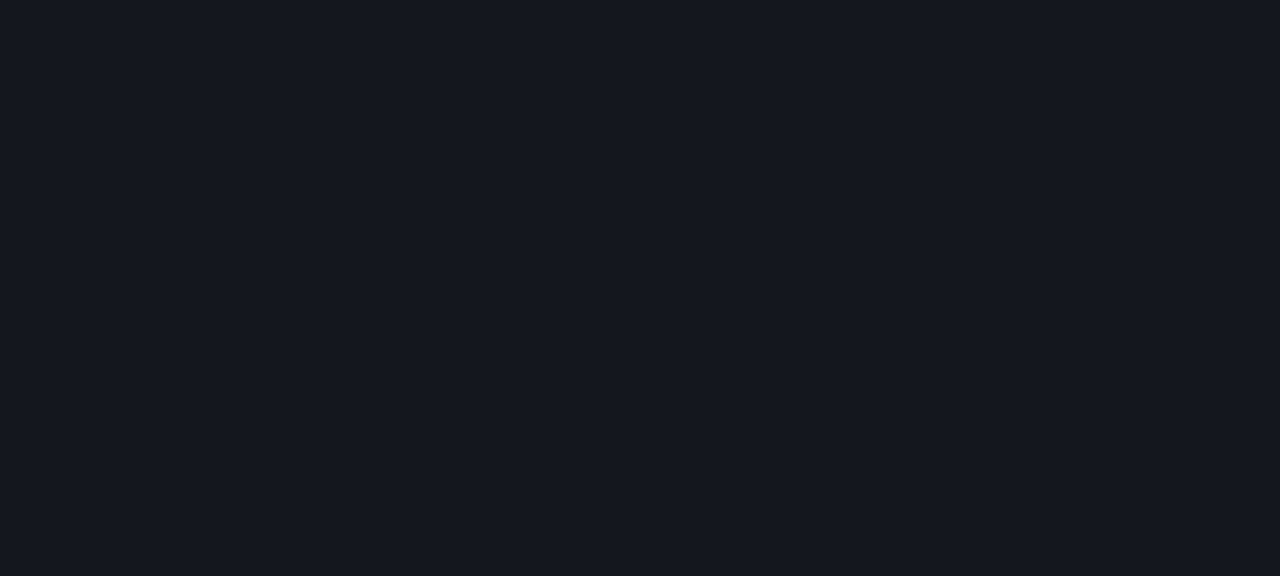
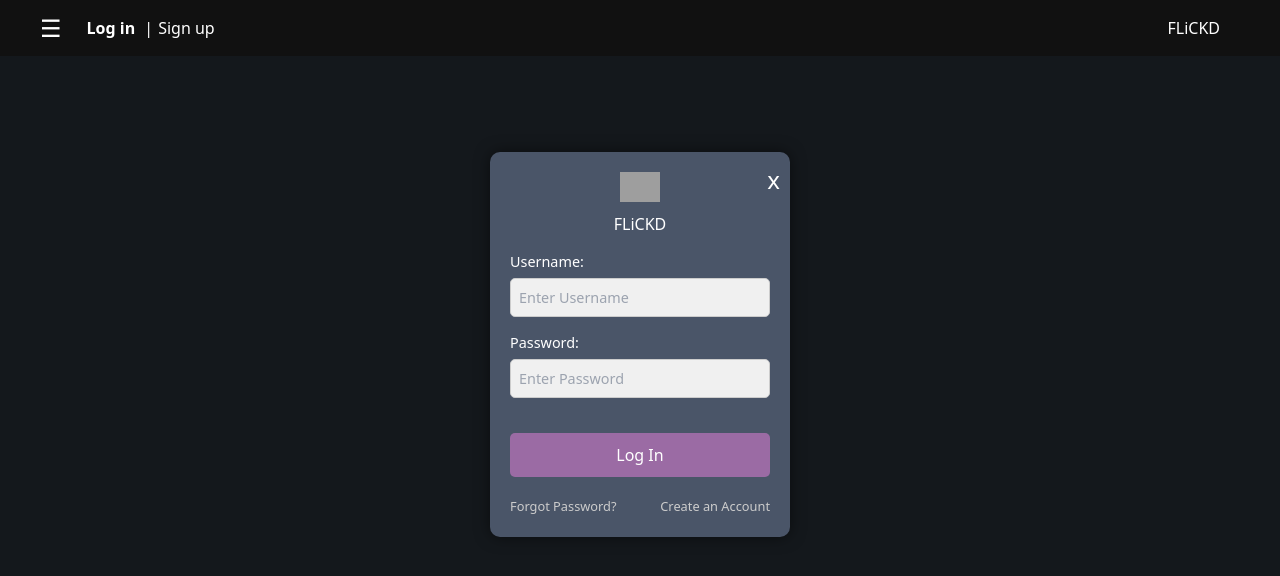
Before and after one commit to dwit729/FLICKD, a React (Vite) app in the folder frontend/: page /Login in a window 1280 px wide. Before the commit this address had no page. Shown: the top 576 px of the page. Built offline with nearby package versions, Linux system fonts and the light colour scheme; grey boxes are pictures that could not be loaded.

Commit message:
Added Log In with clickable Navbar linked to page.

```diff
--- a/frontend/src/App.jsx
+++ b/frontend/src/App.jsx
@@ -2,8 +2,8 @@
 import { Button, ConfigProvider, Space } from 'antd';
 import {BrowserRouter, Routes, Route} from 'react-router-dom';
 import './App.css'
-import HomePage from './pages/HomePage';
-import ProfilePage from './pages/ProfilePage';
+import LogInPage from './pages/LogInPage';
+import Navbar from './components/NavBar';
 
 function App() {
 
@@ -11,8 +11,9 @@
     <>
 
       <BrowserRouter>
+      <Navbar/>
         <Routes>
-          <Route path='/' element={<ProfilePage/>}></Route>
+          <Route path='/Login' element={<LogInPage/>}></Route>
         </Routes>
       </BrowserRouter>
     </>
--- a/frontend/src/components/NavBar.jsx
+++ b/frontend/src/components/NavBar.jsx
@@ -1,18 +1,39 @@
-import React from 'react'
-import '../css/NavBar.css'
+import React, { useState } from 'react';
+import { NavLink } from 'react-router-dom';
+import '../css/NavBar.css';
 
-const NavBar = () => {
-  return (
-       <nav className="navbar">
-            <div className="navbar-container">
-                <button className="menu-icon">☰</button>
-                <div className="auth-buttons">
-                    <a href="#" className="login">Log in</a> | <a href="#" className="signup">Sign up</a>
+const Navbar = () => {
+    const [isSideNavOpen, setIsSideNavOpen] = useState(false);
+
+    const toggleSideNav = () => {
+        setIsSideNavOpen(!isSideNavOpen);
+    };
+
+    return (
+        <>
+            <nav className="navbar">
+                <div className="navbar-container">
+                <button className="menu-icon" onClick={toggleSideNav}>☰</button>
+                    <div className="auth-buttons">
+                    <NavLink to="/login" className={({ isActive }) => isActive ? "active-link" : ""}>
+                        Log in
+                    </NavLink> |
+                    <a href="#" className="signup">Sign up</a>
+                    </div>
+                    <div className="brand">FLiCKD</div>
                 </div>
-                <div className="logo">FLiCKD</div>
+            </nav>
+
+            <div className={`side-nav ${isSideNavOpen ? 'open' : ''}`}>
+                <button className="close-btn" onClick={toggleSideNav}>x</button>
+                <a href="#" className="side-nav-link">About Us</a>
+                <a href="#" className="side-nav-link">Services</a>
+                <a href="#" className="side-nav-link">Contact</a>
             </div>
-        </nav>
-  )
-}
 
-export default NavBar
+            {isSideNavOpen && <div className="overlay" onClick={toggleSideNav}></div>}
+        </>
+    );
+};
+
+export default Navbar;
--- /dev/null
+++ b/frontend/src/css/LogIn.css
@@ -0,0 +1,94 @@
+
+.login-container {
+    display: flex;
+    justify-content: center;
+    align-items: center;
+    margin: 6rem;
+    height: 100%;
+    background-color: #14181c;
+}
+
+.login-box {
+    background-color: #4a5568;
+    color: white;
+    width: 300px;
+    padding: 20px;
+    border-radius: 10px;
+    box-shadow: 0px 0px 15px rgba(0, 0, 0, 0.5);
+    text-align: center;
+    position: relative;
+}
+
+.login-header {
+    display: flex;
+    flex-direction: column;
+    align-items: center;
+}
+
+.login-logo {
+    background-image: url(../images/logo.jpg);
+    width: 40px;
+    margin-bottom: 10px;
+}
+
+.input-group {
+    margin: 15px 0;
+    text-align: left;
+}
+
+.input-group label {
+    display: block;
+    font-size: 0.9rem;
+    margin-bottom: 5px;
+}
+
+.input-group input {
+    width: 100%;
+    padding: 8px;
+    font-size: 0.9rem;
+    border: 1px solid #ccc;
+    border-radius: 5px;
+    background-color: #f0f0f0;
+}
+
+.login-btn {
+    width: 100%;
+    padding: 10px;
+    background-color: #9b6ba4;
+    color: white;
+    border: none;
+    border-radius: 5px;
+    cursor: pointer;
+    margin-top: 20px;
+}
+
+.login-btn:hover {
+    background-color: #8a558d;
+}
+
+.login-footer {
+    display: flex;
+    justify-content: space-between;
+    margin-top: 20px;
+}
+
+.login-footer a {
+    color: #ccc;
+    font-size: 0.8rem;
+    text-decoration: none;
+}
+
+.login-footer a:hover {
+    color: white;
+}
+
+.close-btn {
+    position: absolute;
+    top: 10px;
+    right: 10px;
+    background: none;
+    border: none;
+    color: white;
+    font-size: 1.5rem;
+    cursor: pointer;
+}
--- a/frontend/src/css/NavBar.css
+++ b/frontend/src/css/NavBar.css
@@ -42,3 +42,59 @@
     margin-left: auto;
 
 }
+
+.side-nav {
+    height: 100%;
+    width: 0;
+    position: fixed;
+    top: 0;
+    right: 0;
+    background-color: #111;
+    overflow-x: hidden;
+    transition: 0.3s;
+    padding-top: 60px;
+    z-index: 1000;
+}
+
+.side-nav.open {
+    width: 250px; /* Set the width when open */
+}
+
+.side-nav .close-btn {
+    position: absolute;
+    top: 10px;
+    right: 15px;
+    font-size: 1.5rem;
+    background: none;
+    border: none;
+    color: white;
+    cursor: pointer;
+}
+
+.side-nav .side-nav-link {
+    padding: 10px 20px;
+    text-decoration: none;
+    color: white;
+    display: block;
+    transition: 0.2s;
+}
+
+.side-nav .side-nav-link:hover {
+    background-color: #575757;
+}
+
+
+.overlay {
+    position: fixed;
+    top: 0;
+    left: 0;
+    width: 100%;
+    height: 100%;
+    background: rgba(0, 0, 0, 0.5);
+    z-index: 500;
+}
+
+.active-link {
+    color: #9b6ba4;
+    font-weight: bold;
+}
--- /dev/null
+++ b/frontend/src/pages/LogInPage.jsx
@@ -0,0 +1,34 @@
+import React from 'react';
+import '../css/LogIn.css';
+import '../images/logo.jpg'
+
+const Login = () => {
+    return (
+        <div className="login-container">
+            <div className="login-box">
+                <button className="close-btn">x</button>
+                <div className="login-header">
+                <img src="logo.jpg" alt="Logo" className="login-logo" />
+                    <h1>FLiCKD</h1>
+                </div>
+                <form>
+                    <div className="input-group">
+                        <label htmlFor="username">Username:</label>
+                        <input type="text" id="username" placeholder="Enter Username" />
+                    </div>
+                    <div className="input-group">
+                        <label htmlFor="password">Password:</label>
+                        <input type="password" id="password" placeholder="Enter Password" />
+                    </div>
+                    <button type="submit" className="login-btn">Log In</button>
+                </form>
+                <div className="login-footer">
+                    <a href="#">Forgot Password?</a>
+                    <a href="#">Create an Account</a>
+                </div>
+            </div>
+        </div>
+    );
+};
+
+export default Login;
--- a/frontend/src/pages/ProfilePage.jsx
+++ b/frontend/src/pages/ProfilePage.jsx
@@ -1,10 +1,8 @@
 import React from 'react'
-import NavBar from '../components/NavBar'
 
 const ProfilePage = () => {
   return (
     <div>
-      <NavBar/>
     </div>
   )
 }
```
Also changed, not shown: frontend/src/components/ProfileSideNav.jsx (renamed from frontend/src/components/SideNav.jsx), frontend/src/images/logo.jpg (added).
